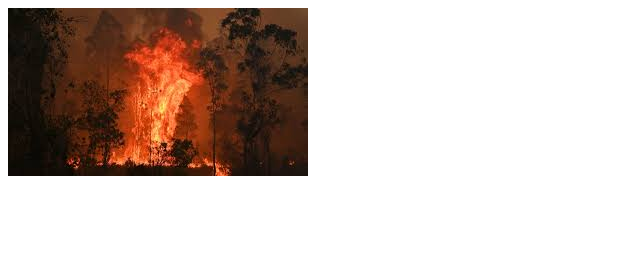
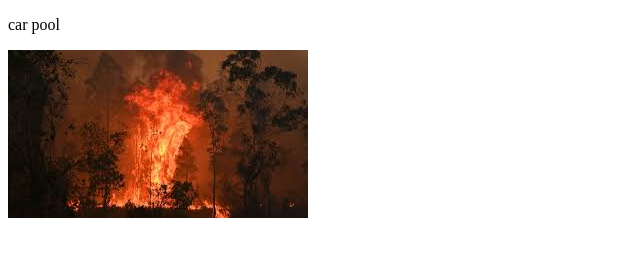
Before and after one commit to mogere/carpool, a plain HTML site: page index.html in a window 1280 px wide. Shown: the whole page, without its empty margins (0-640 px from the left). Drawn offline with Linux system fonts and the light colour scheme.

Commit message:
add paragraph

```diff
--- a/index.html
+++ b/index.html
@@ -7,6 +7,7 @@
     <title>Car pool</title>
 </head>
 <body>
+    <p>car pool</p>
     <img src="img/download.jpeg" alt="">
 </body>
 </html>
```
